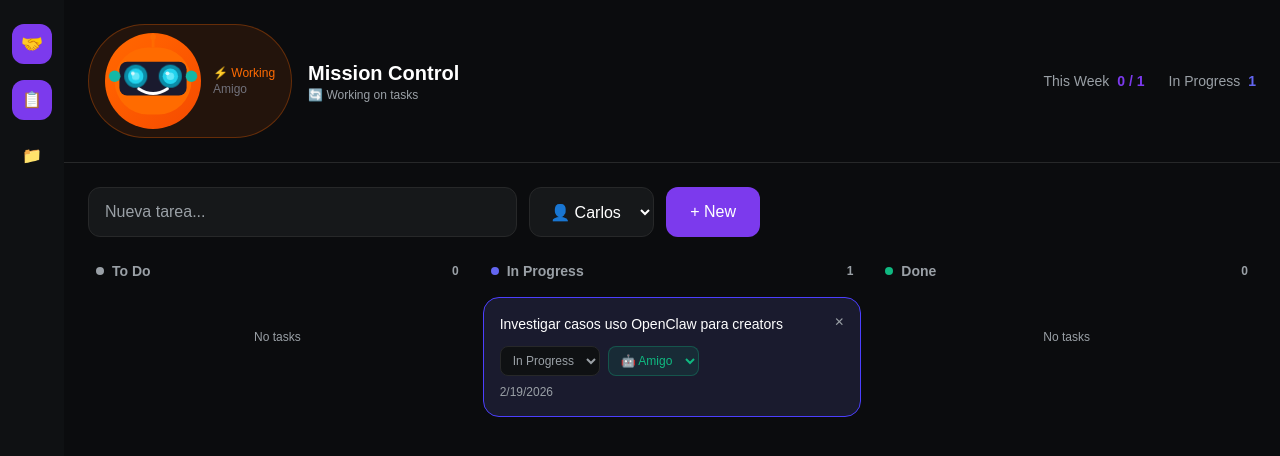
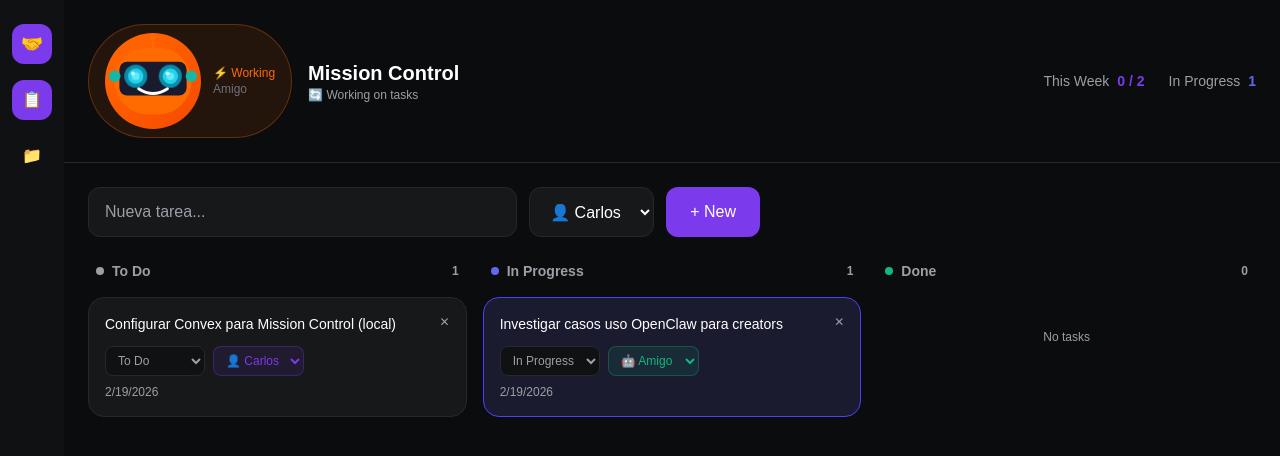
Before and after one commit to Carlos-Dominguez-faber/amigo-mission-control, a Next.js app: page / in a window 1280 px wide. Shown: the top 456 px of the page. Built offline with nearby package versions, Linux system fonts and the light colour scheme.

Commit message:
Add Convex setup task

```diff
--- a/src/app/page.tsx
+++ b/src/app/page.tsx
@@ -81,16 +81,26 @@ export default function TaskBoard() {
 
     if (loadedTasks.length === 0) {
       const now = Date.now();
-      const defaultTask: Task = {
+      const defaultTasks: Task[] = [
+        {
           id: `task-${now}`,
           title: "Investigar casos uso OpenClaw para creators",
           status: "in-progress",
           assignee: "amigo",
           createdAt: now,
           updatedAt: now,
-      };
-      setTasks([defaultTask]);
-      localStorage.setItem(STORAGE_KEY, JSON.stringify([defaultTask]));
+        },
+        {
+          id: `task-${now + 1}`,
+          title: "Configurar Convex para Mission Control (local)",
+          status: "todo",
+          assignee: "carlos",
+          createdAt: now + 1,
+          updatedAt: now + 1,
+        },
+      ];
+      setTasks(defaultTasks);
+      localStorage.setItem(STORAGE_KEY, JSON.stringify(defaultTasks));
     }
 
     setIsLoaded(true);
```
Lines whose indentation alone changed are shown as unchanged.
